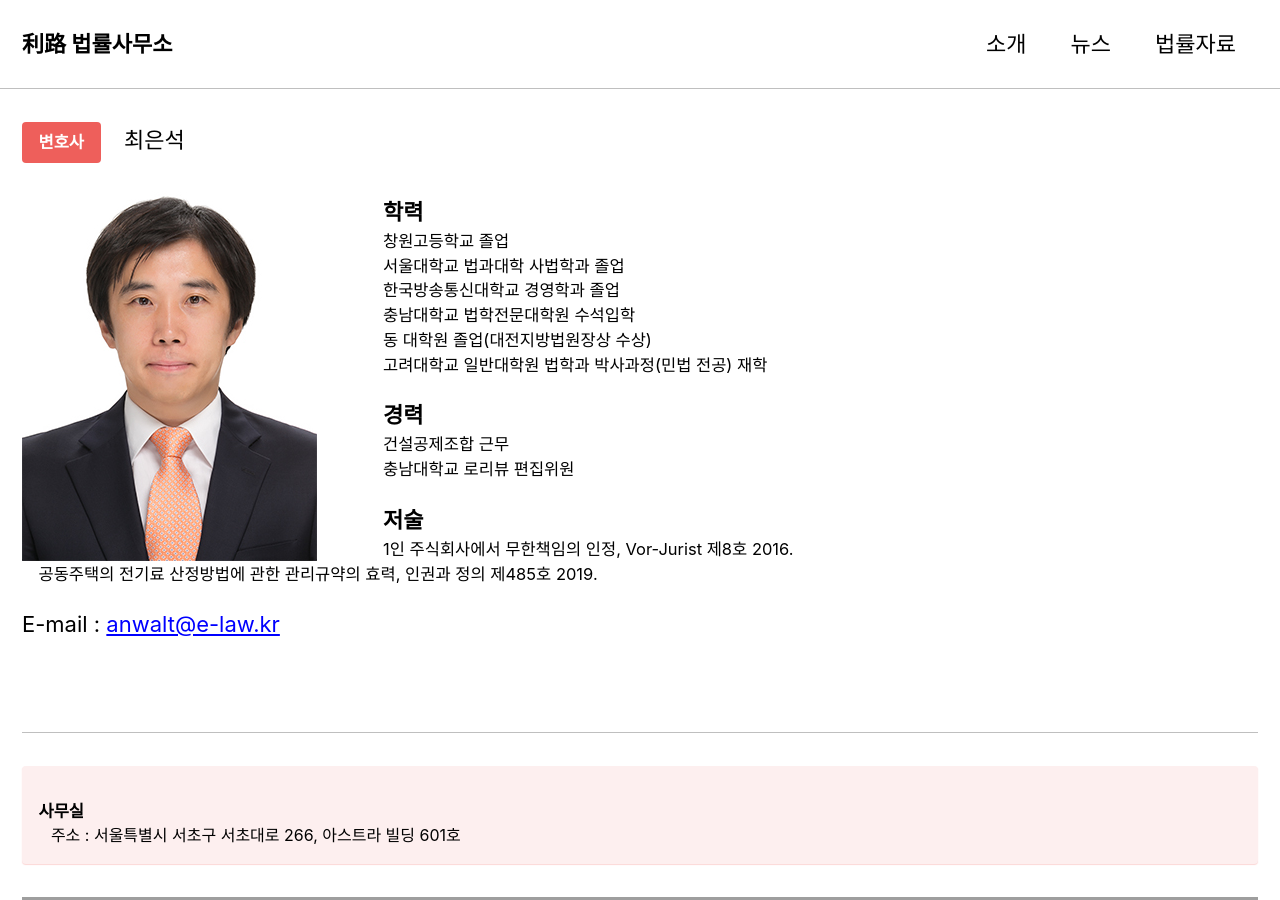
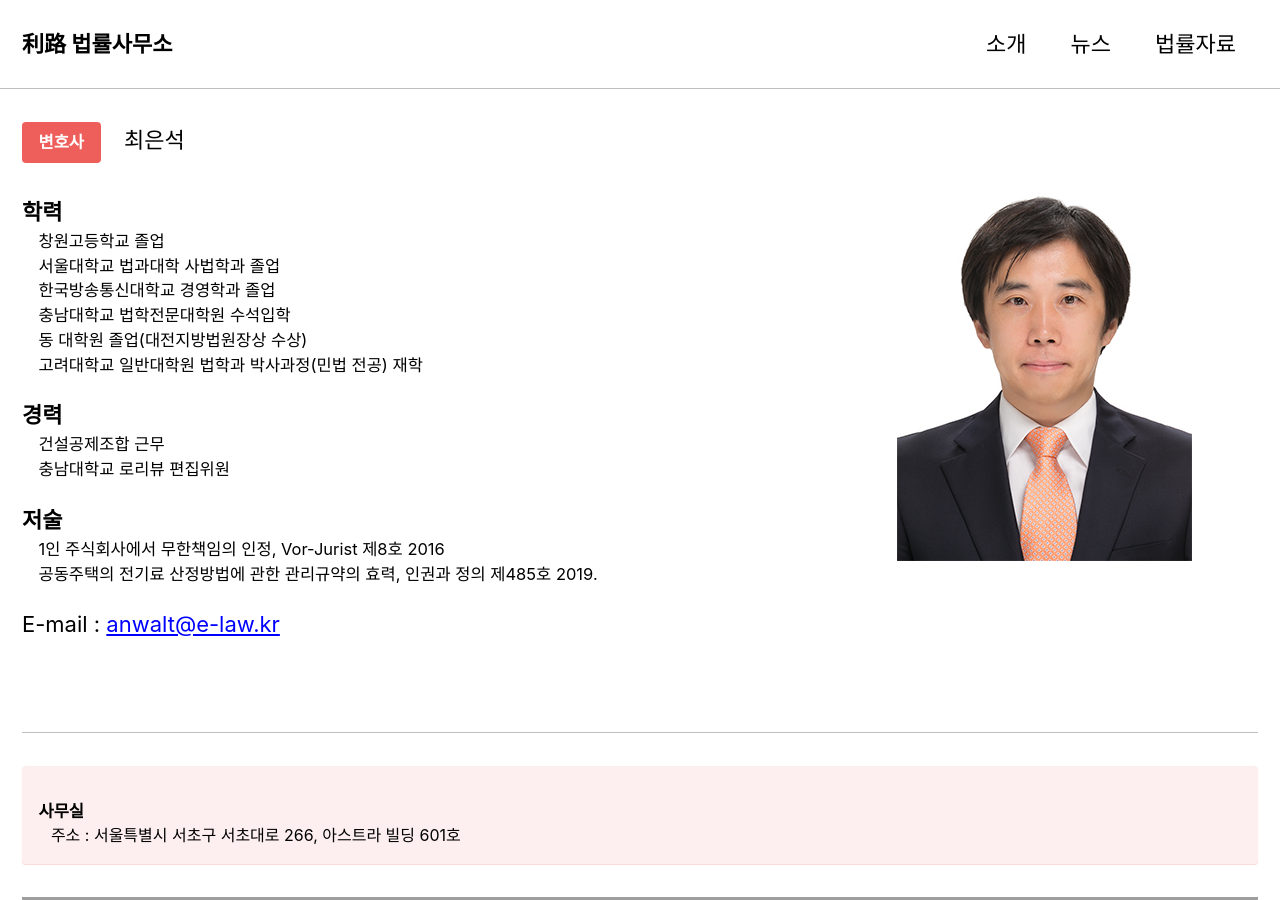
Before and after one commit to legaltalks/e-law.github.io, a Jekyll site: the page built from _pages/about.md, in a window 1280 px wide and 900 px high. Built offline with Jekyll 4.4.1, drawn with Linux system fonts in a browser that asks for light colours; cached includes are drawn as plain includes; nearby versions of some CDN libraries; grey boxes are pictures that could not be loaded.

Commit message:
Update about.md

```diff
--- a/_pages/about.md
+++ b/_pages/about.md
@@ -8,7 +8,7 @@
 
 <br>
 [변호사](){: .btn .btn--danger} &ensp; 최은석<br>
-![Eunseok Choi](/assets/images/photo.jpg){: style="float: left; margin-right: 3em; max-width: 25%"}
+ ![Eunseok Choi](/assets/images/photo.jpg){: style="float: right; margin-right: 3em; width: 450; height: 600"}
 
 학력
 : 창원고등학교 졸업
@@ -23,7 +23,7 @@
 : 충남대학교 로리뷰 편집위원
 
 저술
-: 1인 주식회사에서 무한책임의 인정, Vor-Jurist 제8호 2016.
+: 1인 주식회사에서 무한책임의 인정, Vor-Jurist 제8호 2016<br>
 : 공동주택의 전기료 산정방법에 관한 관리규약의 효력, 인권과 정의 제485호 2019.
 
 E-mail : <anwalt@e-law.kr>
```
